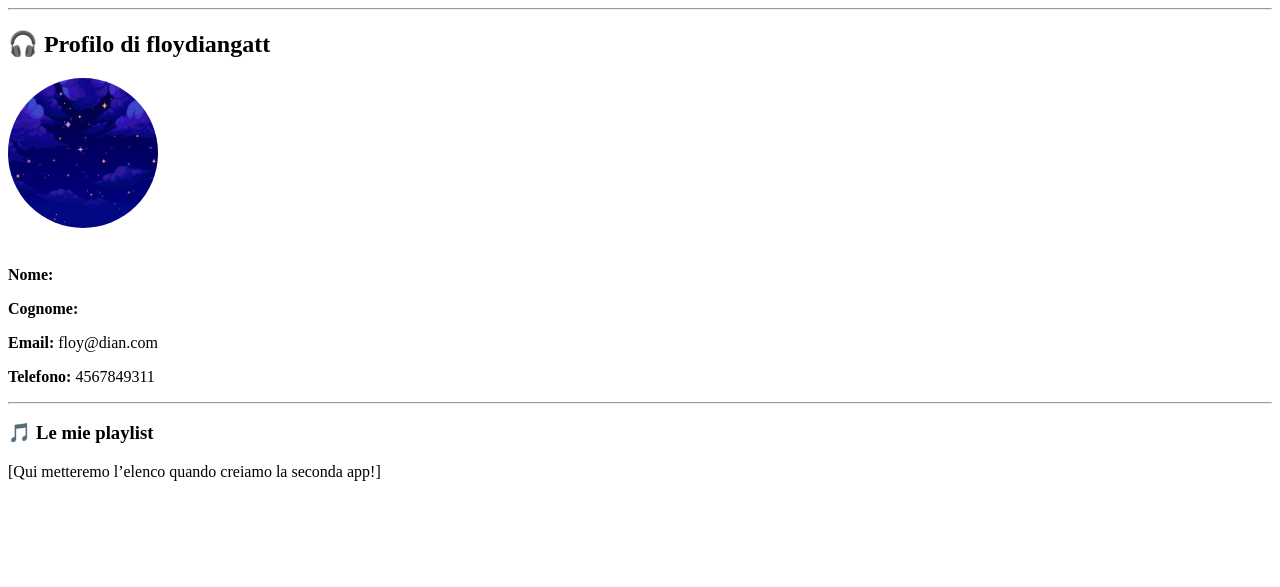
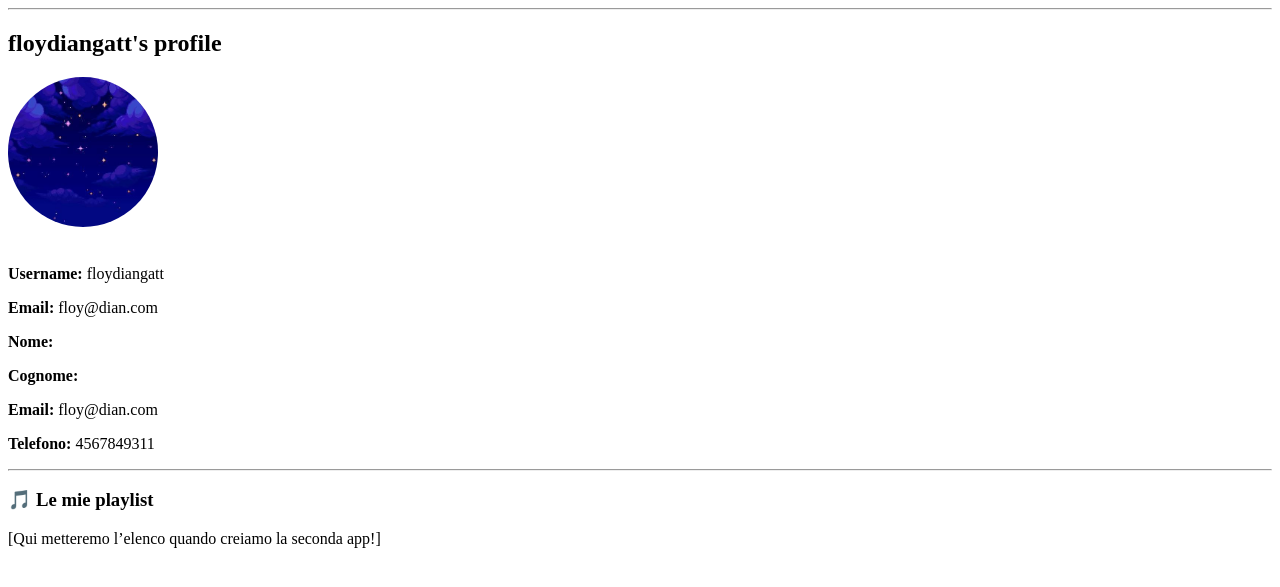
Before and after one commit to floydianlou/NedsBayouStreaming, a Django app: a page that uses templates/toolbar.html in a window 1280 px wide. Shown: the part 98-685 px from the top of the page. Run offline with Django 5.2, Linux system fonts and the light colour scheme; data comes from the database, SQL or seed files in the repository; both versions use the stored data as it was after the commit.

Commit message:
Added modify profile, picture crop and more

```diff
--- a/NedsBayouStreaming/settings.py
+++ b/NedsBayouStreaming/settings.py
@@ -117,6 +117,7 @@
 # https://docs.djangoproject.com/en/5.2/howto/static-files/
 
 STATIC_URL = 'static/'
+STATICFILES_DIRS = [ BASE_DIR / "static" ]
 
 # Default primary key field type
 # https://docs.djangoproject.com/en/5.2/ref/settings/#default-auto-field
--- a/templates/toolbar.html
+++ b/templates/toolbar.html
@@ -10,13 +10,14 @@
     <h1><a href="{% url 'home' %}">Ned's Bayou</a></h1>
 
     {% if user.is_authenticated %}
-        <div>
-            <a href="{% url 'profile' user.username %}" style="text-decoration: none; color: inherit;">
-                <p>Benvenuto, {{ user.username }}</p>
-                <img src="{{ user.profile_picture.url }}" alt="Immagine profilo" width="40" height="40"
-                     style="border-radius: 50%; vertical-align: middle;">
+    <div style="display: flex; align-items: center; gap: 4px;">
+        <p>Welcome,</p>
+        <a href="{% url 'profile' user.username %}" style="text-decoration: none; color: inherit; display: flex; align-items: center; gap: 5px;">
+            {{ user.username }}
+            <img src="{% if user.profile_picture %}{{ user.profile_picture.url }}{% else %}/media/profile_pics/defaultPicture.png{% endif %}"
+                alt="Profile Picture" width="50" style="border-radius: 50%;">
         </a>
-            <form action="{% url 'logout' %}" method="post" style="display: inline;">
+        <form action="{% url 'logout' %}" method="post" style="display: inline; margin-left: 10px;">
             {% csrf_token %}
             <button type="submit">Logout</button>
         </form>
@@ -25,7 +26,6 @@
     <a href="{% url 'login' %}">Login</a>
     <a href="{% url 'register' %}">Registrati</a>
 {% endif %}
-
 </header>
 
 <hr>
--- a/users/models.py
+++ b/users/models.py
@@ -1,4 +1,7 @@
+import os
+from PIL import Image
 from django.contrib.auth.models import AbstractUser
+from django.core.validators import RegexValidator
 from django.db import models
 
 def default_profile_pic():
@@ -11,8 +14,40 @@
         blank=True
     )
     short_bio = models.TextField(blank=True)
-    phone_number = models.CharField(max_length=20, blank=True)
+    phone_number = models.CharField(
+        max_length=10,
+        blank=True,
+        unique=True,
+        validators=[
+            RegexValidator(regex=r'^\d+$', message='Your phone number must be numbers only.')
+        ]
+    )
     favorite_band = models.CharField(max_length=100, blank=True)
 
     def __str__(self):
         return self.username
+
+    def save(self, *args, **kwargs):
+        if not self.profile_picture:
+            self.profile_picture = 'profile_pics/defaultPicture.png'  # sets default picture if there is none
+
+        super().save(*args, **kwargs)
+
+        try:
+            if (
+                    self.profile_picture and
+                    hasattr(self.profile_picture, 'path') and
+                    os.path.exists(self.profile_picture.path) and
+                    os.path.basename(self.profile_picture.name) != 'defaultPicture.png'
+            ):
+                img = Image.open(self.profile_picture.path)
+                min_side = min(img.width, img.height)
+                left = (img.width - min_side) // 2
+                top = (img.height - min_side) // 2
+                right = left + min_side
+                bottom = top + min_side
+
+                img_cropped = img.crop((left, top, right, bottom))
+                img_cropped.save(self.profile_picture.path)
+        except Exception as e:
+            print("Errore durante il crop immagine profilo:", e) # TODO english! <3
--- a/users/templates/profile.html
+++ b/users/templates/profile.html
@@ -1,10 +1,14 @@
 {% extends 'toolbar.html' %}
 
 {% block content %}
-<h2>🎧 Profilo di {{ user_profile.username }}</h2>
+<h2>{{ user_profile.username }}'s profile</h2>
 
-<img src="{{ user_profile.profile_picture.url }}" width="150" style="border-radius: 50%;" alt="Profile Picture"><br><br>
+<img src="{% if user_profile.profile_picture %}{{ user_profile.profile_picture.url }}{% else %}/media/profile_pics/defaultPicture.png{% endif %}"
+     alt="Profile Picture" width="150" style="border-radius: 50%;"><br><br>
 
+<div id="profile-info">
+    <p><strong>Username:</strong> {{ user_profile.username }}</p>
+    <p><strong>Email:</strong> {{ user_profile.email }}</p>
     <p><strong>Nome:</strong> {{ user_profile.first_name }}</p>
     <p><strong>Cognome:</strong> {{ user_profile.last_name }}</p>
     <p><strong>Email:</strong> {{ user_profile.email }}</p>
@@ -18,14 +22,47 @@
     {% if user_profile.favorite_band %}
         <p><strong>Band preferita:</strong> {{ user_profile.favorite_band }}</p>
     {% endif %}
+</div>
+
+{% if is_owner %}
+    <br>
+    <button id="edit-button" onclick="toggleEdit()" class="btn">✏️ Modifica profilo</button>
+
+    <div id="edit-form" style="display: none; margin-top: 20px;">
+        <form method="POST" enctype="multipart/form-data">
+    {% csrf_token %}
+
+    {{ form.username.label_tag }} {{ form.username }}<br>
+    {{ form.email.label_tag }} {{ form.email }}<br>
+    {{ form.first_name.label_tag }} {{ form.first_name }}<br>
+    {{ form.last_name.label_tag }} {{ form.last_name }}<br>
+
+    {% if user_profile.profile_picture.name != "profile_pics/defaultPicture.png" %}
+        {{ form.profile_picture.label_tag }} {{ form.profile_picture }}<br>
+    {% else %}
+        <label for="{{ form.profile_picture.id_for_label }}">Carica nuova foto profilo:</label>
+        <input type="file" name="{{ form.profile_picture.name }}" id="{{ form.profile_picture.id_for_label }}"><br>
+    {% endif %}
+
+    {{ form.short_bio.label_tag }} {{ form.short_bio }}<br>
+    {{ form.phone_number.label_tag }} {{ form.phone_number }}<br>
+    {{ form.favorite_band.label_tag }} {{ form.favorite_band }}<br>
+
+    <button type="submit">💾 Salva modifiche</button>
+</form>
+    </div>
+{% endif %}
 
 <hr>
 
 <h3>🎵 Le mie playlist</h3>
 <p>[Qui metteremo l’elenco quando creiamo la seconda app!]</p>
 
-{% if is_owner %}
-    <br>
-    <a href="#" class="btn">✏️ Modifica profilo</a>
-{% endif %}
+<script>
+    function toggleEdit() {
+        document.getElementById('edit-form').style.display = 'block';
+        document.getElementById('profile-info').style.display = 'none';
+        document.getElementById('edit-button').style.display = 'none'; // Nasconde il bottone
+    }
+</script>
 {% endblock %}
--- a/users/views.py
+++ b/users/views.py
@@ -1,7 +1,7 @@
 from django.contrib.auth import login
 from django.shortcuts import render, get_object_or_404
 from django.shortcuts import render, redirect
-from .forms import BayouUserCreationForm, CustomLoginForm
+from .forms import BayouUserCreationForm, CustomLoginForm, BayouUserUpdateForm
 from .models import BayouUser
 
 
@@ -32,10 +32,24 @@
 
     return render(request, 'login.html', {'form': form})
 
+
 def profileView(request, username):
     user_profile = get_object_or_404(BayouUser, username=username)
     is_owner = request.user.is_authenticated and request.user.username == username
+
+    if is_owner:
+        if request.method == 'POST':
+            form = BayouUserUpdateForm(request.POST, request.FILES, instance=user_profile)
+            if form.is_valid():
+                form.save()
+                return redirect('profile', username=username)
+        else:
+            form = BayouUserUpdateForm(instance=user_profile)
+    else:
+        form = None
+
     return render(request, 'profile.html', {
         'user_profile': user_profile,
-        'is_owner': is_owner
+        'is_owner': is_owner,
+        'form': form
     })
```
Also changed, not shown: users/forms.py (+29 -0 lines), users/templates/register.html (+10 -0 lines), db.sqlite3, media/profile_pics/FAFOC_V.png (added), media/profile_pics/Ned_Bayou.webp (added), media/profile_pics/Screenshot_138.png (added), media/profile_pics/Screenshot_2025-05-14_165400.png (added), media/profile_pics/defaultPicture.png, media/profile_pics/e8ea3d5d806ed636905aa18b71e4064a.jpg (added), media/profile_pics/mercernari.png (added), media/profile_pics/shop-background.jpg (added). Lines whose indentation alone changed are shown as unchanged.
